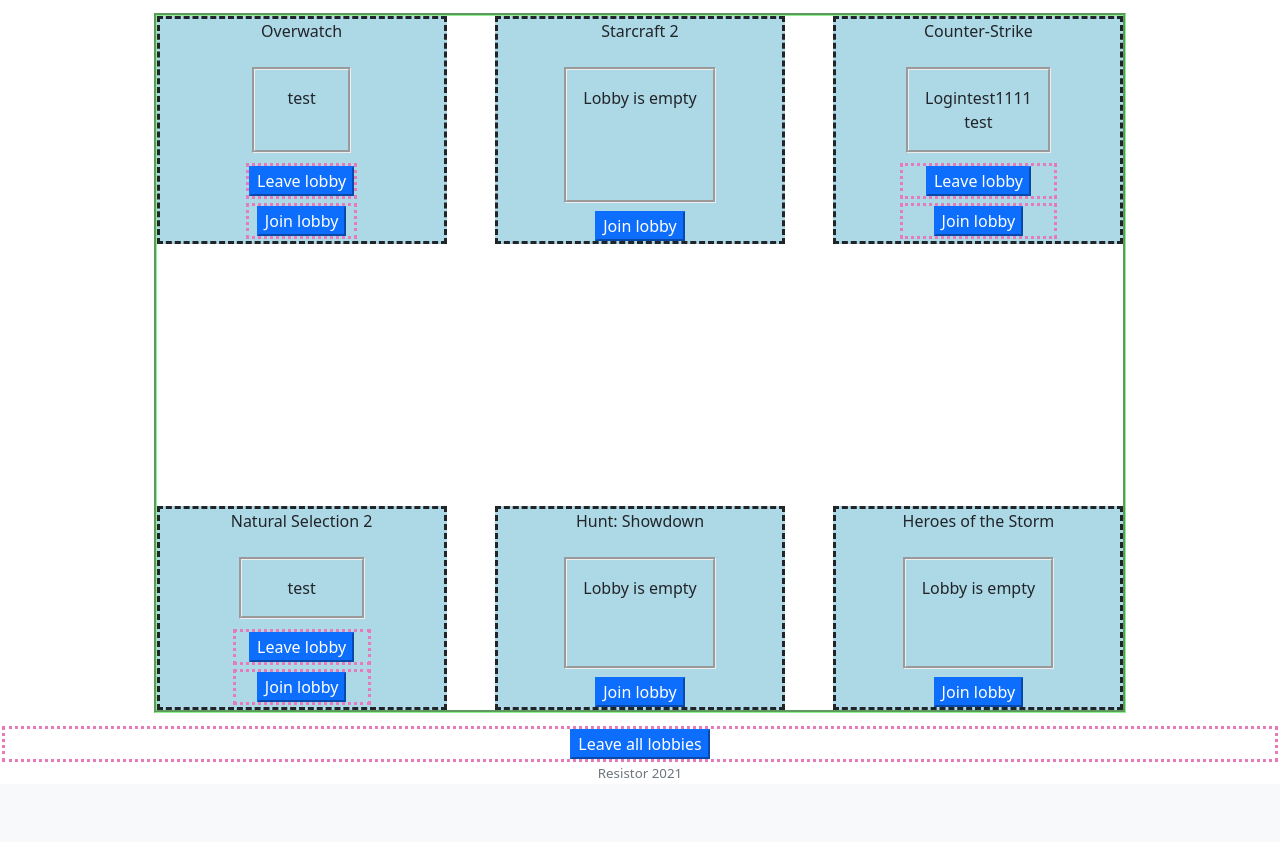
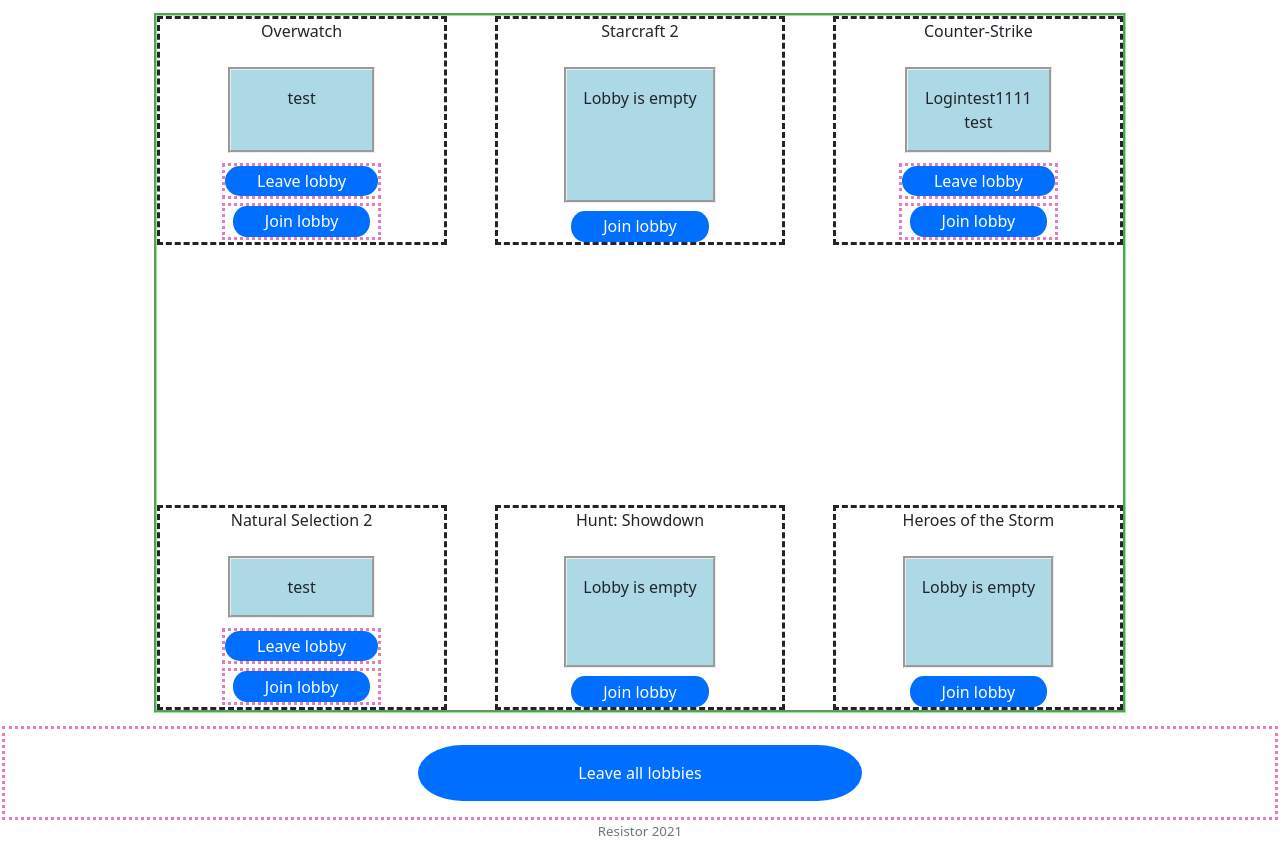
Before and after one commit to Resistor-git/teammaker, a Flask app: page /lobbies in a window 1280 px wide. Shown: the part 76-918 px from the top of the page. Before the commit the page ends 854 px from the top, so only its background shows below. Run offline with Flask 2, Linux system fonts and the light colour scheme; data comes from the database, SQL or seed files in the repository.

Commit message:
changed buttons' style

```diff
--- a/static/styles.css
+++ b/static/styles.css
@@ -66,7 +66,6 @@
     justify-content: space-between;
     align-content: center;
 
-    background-color: lightblue;
     width: 30%;
     border-style: dashed;
 }
@@ -80,6 +79,8 @@
     /* height: 50%; */
     padding: 1em;
     margin: 0.5em;
+
+    background-color: lightblue;
 }
 
 .buttons {
@@ -89,6 +90,29 @@
     /* align-self: center; */
 }
 
+button {
+    color: white;
+    background-color: rgb(0, 110, 255);
+
+    border-radius:  10% / 50%;
+    border-style: none;
+
+    padding-left: 2em;
+    padding-right: 2em;
+    padding-top: 0.2em;
+    padding-bottom: 0.2em;
+
+}
+
+#leave_all_lobbies_button {
+    padding-left: 10em;
+    padding-right: 10em;
+    padding-top: 1em;
+    padding-bottom: 1em;
+
+    margin: 1em;
+}
+
 /* .btn-primary{
     border-style: double;
     border-color: red;
--- a/templates/lobbies.html
+++ b/templates/lobbies.html
@@ -138,7 +138,7 @@
                             <div>
                                 <form action="/lobbies" method="POST">
                                     <input type="hidden" id="game" name="game" value="${lobby}">  <!-- here value should be written same as in db and in json from server, it should contain spaces -->
-                                    <button class="btn-primary" id="join_${id_without_spaces}" type="submit">Join lobby</button>
+                                    <button id="join_${id_without_spaces}" type="submit">Join lobby</button>
                                 </form>
                             </div>
                         `);
@@ -159,7 +159,7 @@
                             <div class="buttons">
                                 <form action="/lobbies" method="POST">
                                     <input type="hidden" id="game" name="game" value="${lobby}">  <!-- here value should be written same as in db and in json from server, it should contain spaces -->
-                                    <button class="btn-primary" "join_${id_without_spaces}" type="submit">Join lobby</button>
+                                    <button "join_${id_without_spaces}" type="submit">Join lobby</button>
                                 </form>
                             </div>
                         `);
@@ -169,7 +169,7 @@
                             <div class=buttons>
                                 <form action="/leave_lobby" method="POST">
                                     <input type="hidden" id="game" name="game" value="${lobby}">  <!-- here value should be written same as in db and in json from server, it should contain spaces -->
-                                    <button class="btn-primary" id="leave_${id_without_spaces} type="submit">Leave lobby</button>
+                                    <button id="leave_${id_without_spaces} type="submit">Leave lobby</button>
                                 </form>
                             </div>
                         `);
@@ -181,7 +181,7 @@
             let create_button_leave_all_lobbies = document.getElementById('lobbies_names').insertAdjacentHTML('afterend', `
                 <div class=buttons>
                     <form action="/leave_all_lobbies" method="POST">
-                        <button class="btn-primary" type="submit">Leave all lobbies</button>
+                        <button id="leave_all_lobbies_button" type="submit">Leave all lobbies</button>
                     </form>
                 </div>
             `);
```
